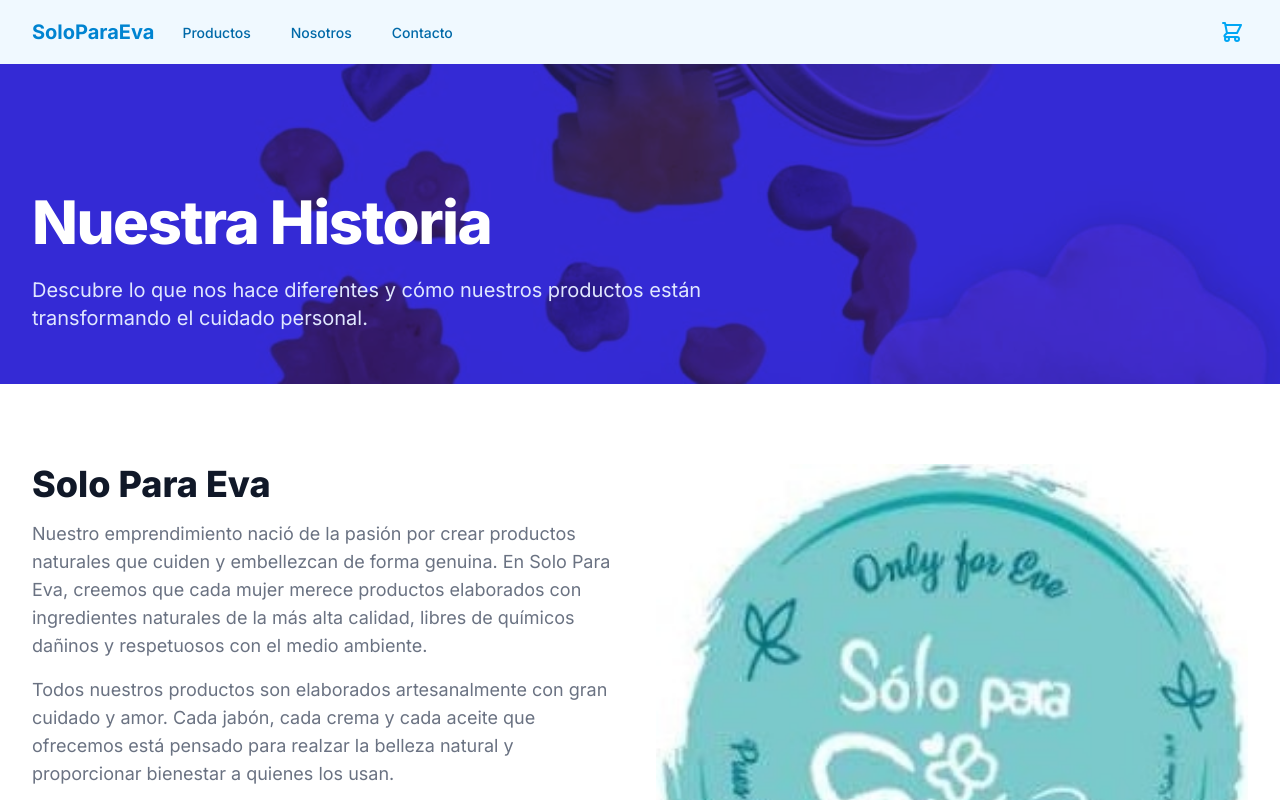
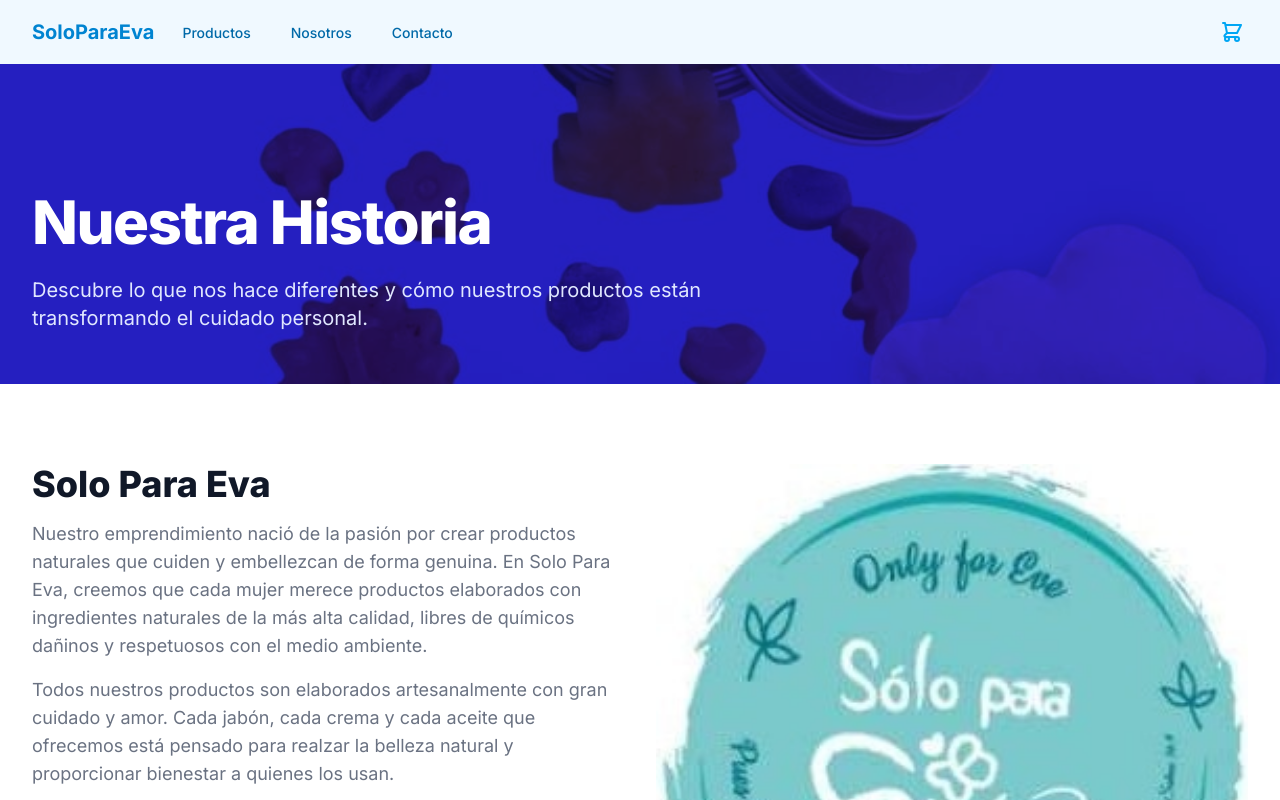
Before and after one commit to Aaron3312/tienda-limpieza-corporal, a Next.js app: page /nosotros in a window 1280 px wide. Shown: the top 800 px of the page. Built offline with nearby package versions, Linux system fonts and the light colour scheme.

Commit message:
nosotrosRepair

```diff
--- a/src/app/nosotros/page.tsx
+++ b/src/app/nosotros/page.tsx
@@ -1,19 +1,18 @@
-import Image from 'next/image';
 import Link from 'next/link';
+import CustomImage from '@/components/CustomImage';
 
 export default function NosotrosPage() {
   return (
     <div className="bg-white">
       {/* Encabezado con imagen */}
-      <div className="relative bg-primary-800 h-80">
+      <div className="relative bg-indigo-800 h-80">
         <div className="absolute inset-0">
-          <Image
+          <CustomImage
             src="/images/banner-nosotros.jpeg"
             alt="Productos naturales para el cuidado personal"
-            fill
+            width={1920}
+            height={1080}
             className="w-full h-full object-cover object-center opacity-70"
-            unoptimized={true}
-            priority
           />
           <div className="absolute inset-0 bg-indigo-700 mix-blend-multiply" />
         </div>
@@ -45,13 +44,12 @@
 
           <div className="mt-8 lg:mt-0">
             <div className="aspect-w-3 aspect-h-2 rounded-lg overflow-hidden">
-              <Image
+              <CustomImage
                 src="/images/nosotros-1.jpeg"
                 alt="Elaboración artesanal de jabones"
                 width={1000}
                 height={667}
                 className="w-full h-full object-center object-cover"
-                unoptimized={true}
               />
             </div>
           </div>
@@ -112,13 +110,12 @@
 
           <div className="mt-8 lg:mt-0 lg:order-1">
             <div className="aspect-w-3 aspect-h-2 rounded-lg overflow-hidden">
-              <Image
+              <CustomImage
                 src="/images/nosotros-2.jpeg"
                 alt="Ingredientes naturales para productos de belleza"
                 width={1000}
                 height={667}
                 className="w-full h-full object-center object-cover"
-                unoptimized={true}
               />
             </div>
           </div>
```
